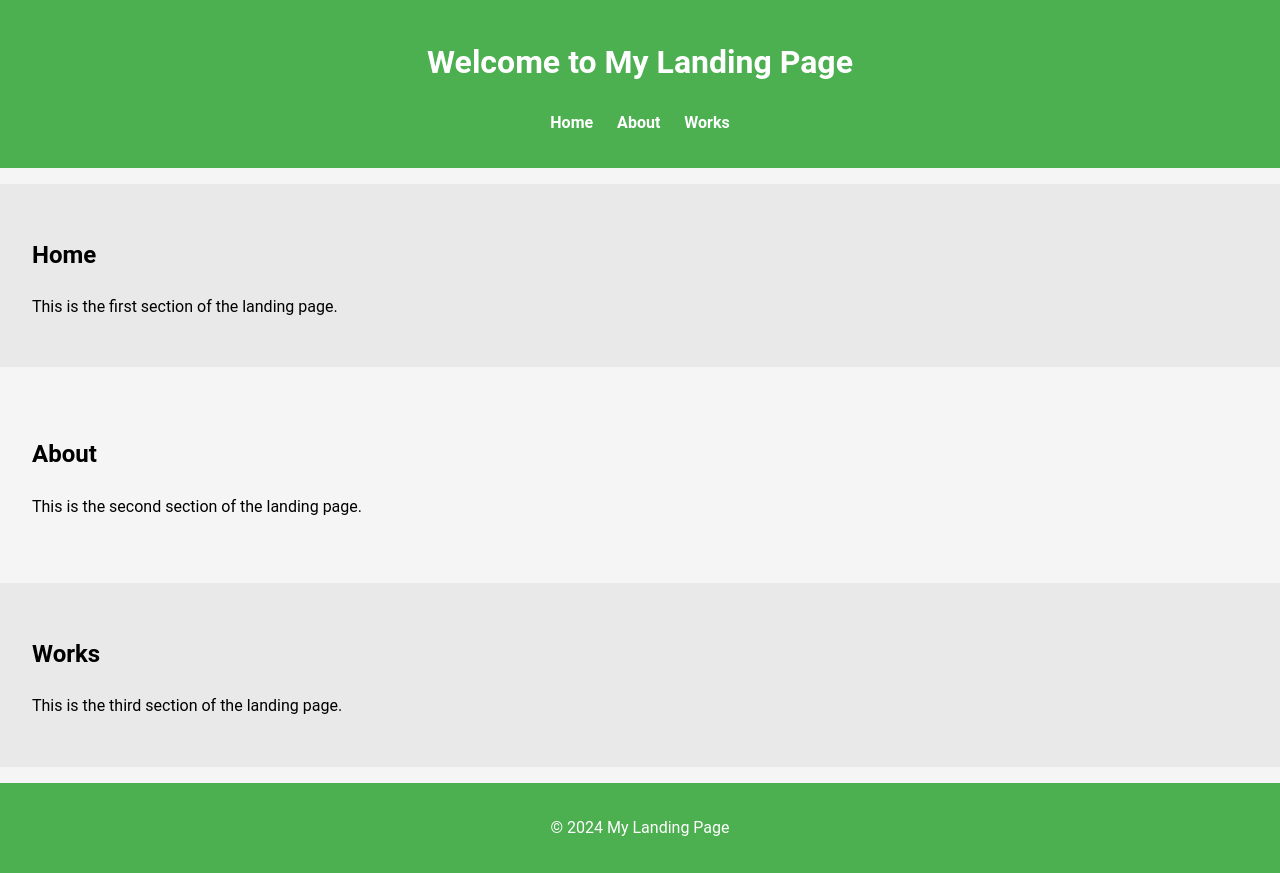
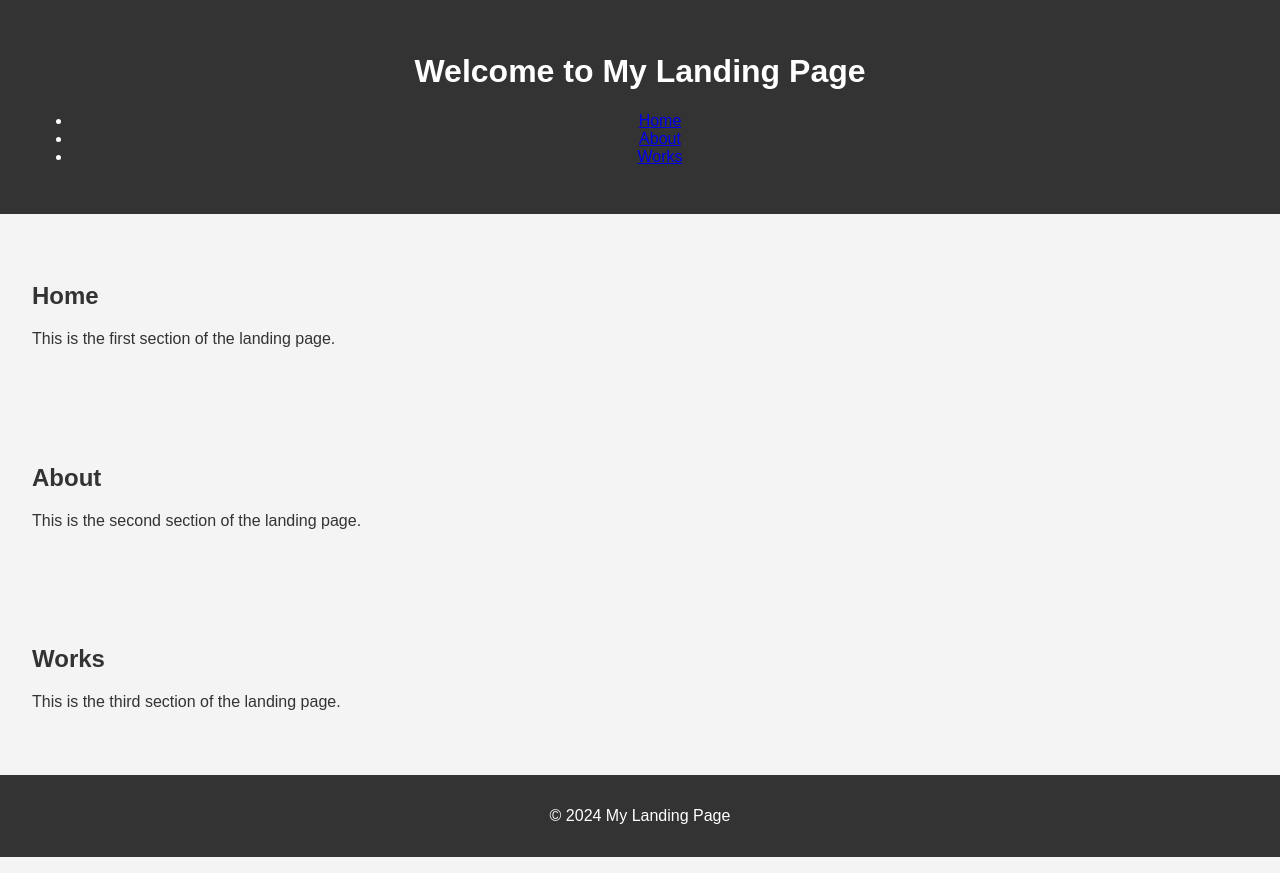
Before and after one commit to Roshini04-Student/OIBSIP, a plain HTML site: page landind.html in a window 1280 px wide. Drawn offline with Linux system fonts and the light colour scheme.

Commit message:
LEVEL-1TASK-2

```diff
--- a/styles.css
+++ b/styles.css
@@ -1,49 +1,56 @@
 body {
-    font-family: 'Roboto', sans-serif;
-    line-height: 1.6;
+    font-family: Arial, sans-serif;
     margin: 0;
     padding: 0;
-    background: #f5f5f5;
+    box-sizing: border-box;
+    background-color: #f4f4f4;
+    color: #333;
 }
 
 header {
-    background: #4CAF50;
+    text-align: center;
+    padding: 2em;
+    background-color: #333;
     color: #fff;
-    padding: 1rem 0;
-    text-align: center;
 }
 
-nav ul {
-    list-style: none;
-    padding: 0;
-}
-
-nav ul li {
-    display: inline;
-    margin: 0 10px;
-}
-
-nav ul li a {
-    color: #fff;
-    text-decoration: none;
-    font-weight: bold;
+header img {
+    width: 150px;
+    border-radius: 50%;
+    background-size:contain;
 }
 
 section {
-    padding: 2rem;
-    margin: 1rem 0;
+    padding: 2em;
+    margin: 1em 0;
 }
 
-section:nth-child(even) {
-    background: #e9e9e9;
+#contact {
+    background-color: #fff;
+    border: 1px solid #ddd;
+    border-radius: 8px;
+    padding: 1em;
+}
+
+#projects {
+    background-color: #fff;
+    border: 1px solid #ddd;
+    border-radius: 8px;
+    padding: 1em;
+}
+
+.project {
+    border-bottom: 1px solid #ddd;
+    padding: 1em 0;
+}
+
+.project:last-child {
+    border-bottom: none;
 }
 
 footer {
-    background: #4CAF50;
+    text-align: center;
+    padding: 1em;
+    background-color: #333;
     color: #fff;
-    text-align: center;
-    padding: 1rem 0;
-    position: relative;
-    bottom: 0;
-    width: 100%;
 }
```
Also changed, not shown: index.html (added, +35 -0 lines).
